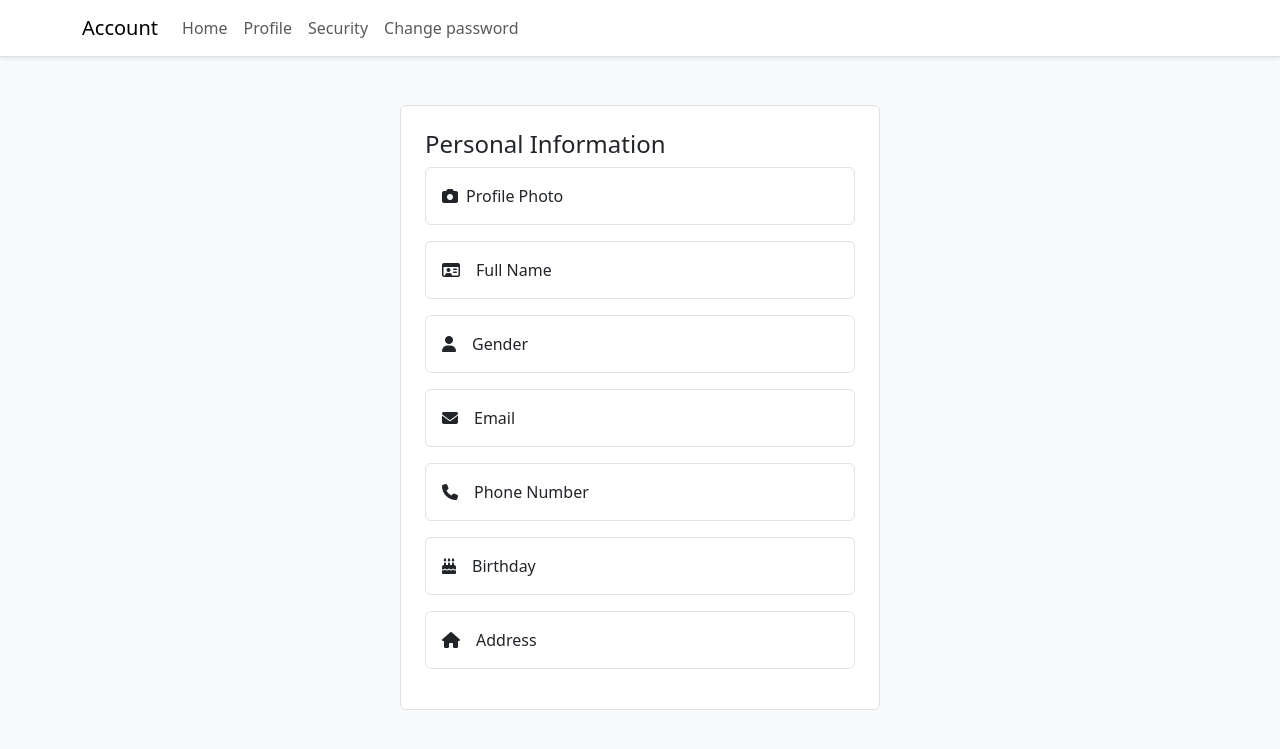
After one commit to ngothikimoanh/hrm-django, a Django app: page /account/users/profile in a window 1280 px wide. The commit adds this page. Shown: the top 749 px of the page. Run offline with Django 5.2, Linux system fonts and the light colour scheme; parts of the project's set-up code (start-up, migrations or seed data) failed here and were passed over.

Commit message:
add form profile

```diff
--- a/src/account/templates/account/base.html
+++ b/src/account/templates/account/base.html
@@ -9,6 +9,9 @@
   <!-- Bootstrap -->
   <link href="https://cdn.jsdelivr.net/npm/bootstrap@5.3.8/dist/css/bootstrap.min.css" rel="stylesheet" integrity="sha384-sRIl4kxILFvY47J16cr9ZwB07vP4J8+LH7qKQnuqkuIAvNWLzeN8tE5YBujZqJLB" crossorigin="anonymous" />
   <script src="https://cdn.jsdelivr.net/npm/bootstrap@5.3.8/dist/js/bootstrap.bundle.min.js" integrity="sha384-FKyoEForCGlyvwx9Hj09JcYn3nv7wiPVlz7YYwJrWVcXK/BmnVDxM+D2scQbITxI" crossorigin="anonymous"></script>
+
+  <!-- Font Awesome -->
+  <link rel="stylesheet" href="https://cdnjs.cloudflare.com/ajax/libs/font-awesome/6.5.1/css/all.min.css">
 
   <style>
     .bg-body-tertiary {
--- a/src/account/templates/account/nav.html
+++ b/src/account/templates/account/nav.html
@@ -7,10 +7,10 @@
     <div class="collapse navbar-collapse" id="navbarNav">
       <ul class="navbar-nav">
         <li class="nav-item">
-          <a class="nav-link" aria-current="page" href="#">Home</a>
+          <a class="nav-link" aria-current="page" href="{% url 'account-home' %}">Home</a>
         </li>
         <li class="nav-item">
-          <a class="nav-link" href="#">Profile</a>
+          <a class="nav-link" href="{% url 'account-user-profile' %}">Profile</a>
         </li>
         <li class="nav-item">
           <a class="nav-link" href="#">Security</a>
--- /dev/null
+++ b/src/account/templates/account/pages/user/profile.html
@@ -0,0 +1,81 @@
+{% extends "account/base.html" %}
+
+{% block title %}Profile{% endblock title %}
+
+{% block nav %}
+{% include "account/nav.html" with path="account-user-profile" %}
+{% endblock nav %}
+
+{% block main %}
+<div class="container mt-5 border p-4 rounded bg-body-tertiary" style="max-width: 30rem;">
+  <h4>Personal Information</h4>
+
+  <form method="post">
+    {% csrf_token %}
+
+    <label class="d-flex align-items-center justify-content-between p-3 border rounded mb-3" style="cursor:pointer;">
+      <div class="d-flex align-items-center gap-2">
+        <i class="fa-solid fa-camera"></i>
+        Profile Photo
+      </div>
+      <input type="file" class="d-none" name="avatar">
+    </label>
+
+    <div class="d-flex align-items-center p-3 border rounded mb-3" style="cursor:pointer;">
+      <i class="fa-regular fa-id-card me-3"></i>
+      <div>
+        <a href="#" class="text-decoration-none text-reset">Full Name</a>
+      </div>
+    </div>
+
+    <div class="d-flex align-items-center p-3 border rounded mb-3" style="cursor:pointer;">
+      <i class="fa-solid fa-user me-3"></i>
+      <div>
+        <div>
+          <a href="#" class="text-decoration-none text-reset">Gender</a>
+        </div>
+      </div>
+    </div>
+
+    <div class="d-flex align-items-center p-3 border rounded mb-3" style="cursor:pointer;">
+      <i class="fa-solid fa-envelope me-3"></i>
+      <div>
+        <div>
+          <a href="#" class="text-decoration-none text-reset">Email</a>
+        </div>
+      </div>
+    </div>
+
+    <div class="d-flex align-items-center p-3 border rounded mb-3" style="cursor:pointer;">
+      <i class="fa-solid fa-phone me-3"></i>
+      <div>
+        <div>
+          <a href="#" class="text-decoration-none text-reset">Phone Number</a>
+        </div>
+      </div>
+    </div>
+
+
+    <div class="d-flex align-items-center p-3 border rounded mb-3" style="cursor:pointer;">
+      <i class="fa-solid fa-cake-candles me-3"></i>
+      <div>
+        <div>
+          <a href="#" class="text-decoration-none text-reset">Birthday</a>
+        </div>
+      </div>
+    </div>
+
+
+
+    <div class="d-flex align-items-center p-3 border rounded mb-3" style="cursor:pointer;">
+      <i class="fa-solid fa-house me-3"></i>
+      <div>
+        <div>
+          <a href="#" class="text-decoration-none text-reset">Address</a>
+        </div>
+      </div>
+    </div>
+
+  </form>
+</div>
+{% endblock main %}
--- a/src/account/urls.py
+++ b/src/account/urls.py
@@ -2,6 +2,7 @@ from django.urls import path
 
 from account.views.home import home_view
 from account.views.user.login import user_login
+from account.views.user.profile import profile_view
 from account.views.user.register import user_register
 
 urlpatterns = [
@@ -9,4 +10,5 @@ urlpatterns = [
     # Users
     path("users/register", user_register, name="account-user-register"),
     path("users/login", user_login, name="account-user-login"),
+    path("users/profile", profile_view, name="account-user-profile"),
 ]
--- /dev/null
+++ b/src/account/views/user/profile.py
@@ -0,0 +1,10 @@
+from django.http import HttpRequest
+from django.shortcuts import render
+
+
+def profile_view(request: HttpRequest):
+
+    return render(
+        request,
+        "account/pages/user/profile.html",
+    )
```
Also changed, not shown: src/account/templates/account/pages/home.html (+12 -0 lines).
